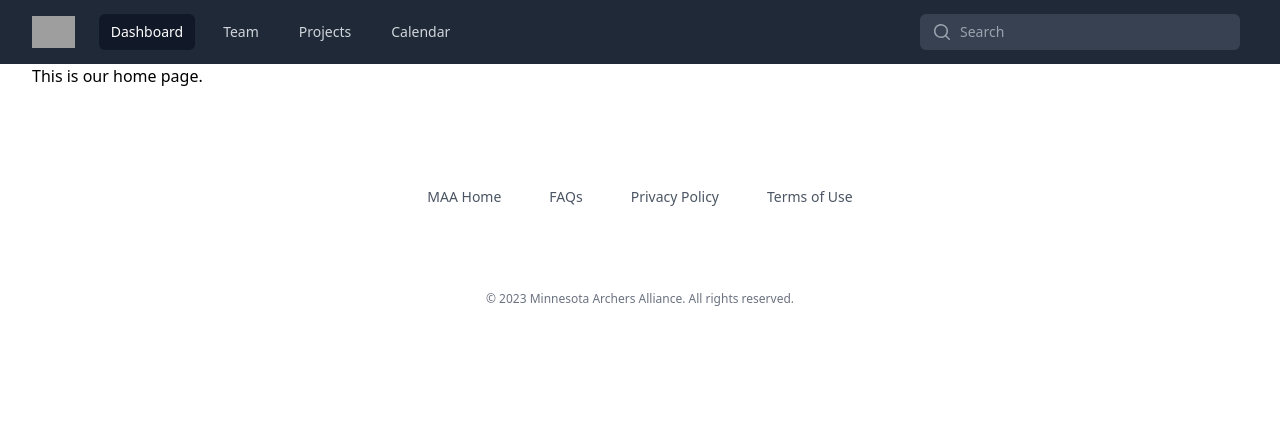
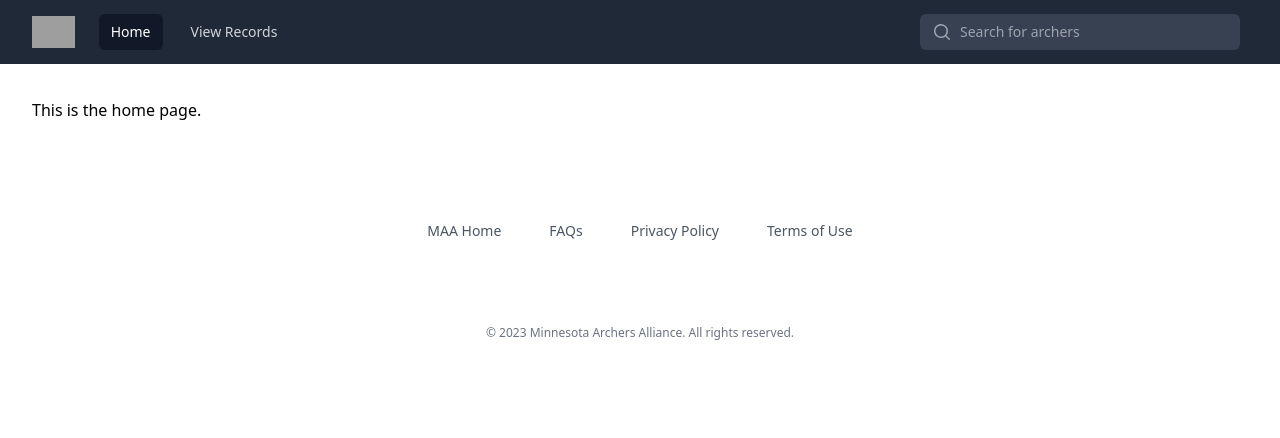
Before and after one commit to timwilson/django-maast, a Django app: template maast/templates/home.html in a window 1280 px wide. Shown: the top 438 px of the page. Run offline with Django 5.2, Linux system fonts and the light colour scheme; the template is opened without the code that fills it, so the values that code supplies are empty; some libraries are stand-ins or nearby versions; grey boxes are pictures that could not be loaded.

Commit message:
Add modal button to navbar

```diff
--- a/maast/templates/_base.html
+++ b/maast/templates/_base.html
@@ -20,7 +20,33 @@
         {% block content %}
         {% endblock content %}
     </div>
+{% include "modal.html" %}
 {% include "_footer.html" %}
+<script>
+    // JavaScript for the modal functionality
+    document.addEventListener('DOMContentLoaded', (event) => {
+        const modal = document.getElementById('modal');
+        const viewRecordsLink = document.getElementById('viewRecordsLink');
+        const closeModal = document.getElementById('closeModal');
+
+        if (viewRecordsLink) {
+            viewRecordsLink.onclick = function (e) {
+                e.preventDefault(); // Prevent default link behavior
+                modal.classList.remove('hidden');
+            };
+        }
+
+        closeModal.onclick = function () {
+            modal.classList.add('hidden');
+        }
+
+        window.addEventListener('keydown', function (e) {
+            if (e.key === 'Escape') {
+                modal.classList.add('hidden');
+            }
+        });
+    });
+</script>
 {% block extra_js %}
 {% endblock extra_js %}
 </body>
--- a/maast/templates/_header.html
+++ b/maast/templates/_header.html
@@ -1,18 +1,19 @@
-{%  load static %}
+{% load static %}
 <nav class="bg-gray-800">
     <div class="mx-auto max-w-7xl px-2 sm:px-4 lg:px-8">
         <div class="relative flex h-16 items-center justify-between">
             <div class="flex items-center px-2 lg:px-0">
                 <div class="flex-shrink-0">
-          <img class="h-8 w-auto" src="{% static "img/MAA-logo-white.svg" %}" alt="Minnesota Archers Alliance">
+                    <a href="/"><img class="h-8 w-auto" src="{% static "img/MAA-logo-white.svg" %}"
+                                     alt="Minnesota Archers Alliance"></a>
                 </div>
                 <div class="hidden lg:ml-6 lg:block">
                     <div class="flex space-x-4">
                         <!-- Current: "bg-gray-900 text-white", Default: "text-gray-300 hover:bg-gray-700 hover:text-white" -->
-            <a href="#" class="rounded-md bg-gray-900 px-3 py-2 text-sm font-medium text-white">Dashboard</a>
-            <a href="#" class="rounded-md px-3 py-2 text-sm font-medium text-gray-300 hover:bg-gray-700 hover:text-white">Team</a>
-            <a href="#" class="rounded-md px-3 py-2 text-sm font-medium text-gray-300 hover:bg-gray-700 hover:text-white">Projects</a>
-            <a href="#" class="rounded-md px-3 py-2 text-sm font-medium text-gray-300 hover:bg-gray-700 hover:text-white">Calendar</a>
+                        <a href="/"
+                           class="rounded-md bg-gray-900 px-3 py-2 text-sm font-medium text-white">Home</a>
+                        <a href="#" id="viewRecordsLink"
+                           class="rounded-md px-3 py-2 text-sm font-medium text-gray-300 hover:bg-gray-700 hover:text-white">View Records</a>
                     </div>
                 </div>
             </div>
@@ -21,17 +22,24 @@
                     <label for="search" class="sr-only">Search</label>
                     <div class="relative">
                         <div class="pointer-events-none absolute inset-y-0 left-0 flex items-center pl-3">
-              <svg class="h-5 w-5 text-gray-400" viewBox="0 0 20 20" fill="currentColor" aria-hidden="true">
-                <path fill-rule="evenodd" d="M9 3.5a5.5 5.5 0 100 11 5.5 5.5 0 000-11zM2 9a7 7 0 1112.452 4.391l3.328 3.329a.75.75 0 11-1.06 1.06l-3.329-3.328A7 7 0 012 9z" clip-rule="evenodd" />
+                            <svg class="h-5 w-5 text-gray-400" viewBox="0 0 20 20" fill="currentColor"
+                                 aria-hidden="true">
+                                <path fill-rule="evenodd"
+                                      d="M9 3.5a5.5 5.5 0 100 11 5.5 5.5 0 000-11zM2 9a7 7 0 1112.452 4.391l3.328 3.329a.75.75 0 11-1.06 1.06l-3.329-3.328A7 7 0 012 9z"
+                                      clip-rule="evenodd"/>
                             </svg>
                         </div>
-            <input id="search" name="search" class="block w-full rounded-md border-0 bg-gray-700 py-1.5 pl-10 pr-3 text-gray-300 placeholder:text-gray-400 focus:bg-white focus:text-gray-900 focus:ring-0 sm:text-sm sm:leading-6" placeholder="Search" type="search">
+                        <input id="search" name="search"
+                               class="block w-full rounded-md border-0 bg-gray-700 py-1.5 pl-10 pr-3 text-gray-300 placeholder:text-gray-400 focus:bg-white focus:text-gray-900 focus:ring-0 sm:text-sm sm:leading-6"
+                               placeholder="Search for archers" type="search">
                     </div>
                 </div>
             </div>
             <div class="flex lg:hidden">
                 <!-- Mobile menu button -->
-        <button type="button" class="relative inline-flex items-center justify-center rounded-md p-2 text-gray-400 hover:bg-gray-700 hover:text-white focus:outline-none focus:ring-2 focus:ring-inset focus:ring-white" aria-controls="mobile-menu" aria-expanded="false">
+                <button type="button"
+                        class="relative inline-flex items-center justify-center rounded-md p-2 text-gray-400 hover:bg-gray-700 hover:text-white focus:outline-none focus:ring-2 focus:ring-inset focus:ring-white"
+                        aria-controls="mobile-menu" aria-expanded="false">
                     <span class="absolute -inset-0.5"></span>
                     <span class="sr-only">Open main menu</span>
                     <!--
@@ -39,16 +47,19 @@
 
                       Menu open: "hidden", Menu closed: "block"
                     -->
-          <svg class="block h-6 w-6" fill="none" viewBox="0 0 24 24" stroke-width="1.5" stroke="currentColor" aria-hidden="true">
-            <path stroke-linecap="round" stroke-linejoin="round" d="M3.75 6.75h16.5M3.75 12h16.5m-16.5 5.25h16.5" />
+                    <svg class="block h-6 w-6" fill="none" viewBox="0 0 24 24" stroke-width="1.5" stroke="currentColor"
+                         aria-hidden="true">
+                        <path stroke-linecap="round" stroke-linejoin="round"
+                              d="M3.75 6.75h16.5M3.75 12h16.5m-16.5 5.25h16.5"/>
                     </svg>
                     <!--
                       Icon when menu is open.
 
                       Menu open: "block", Menu closed: "hidden"
                     -->
-          <svg class="hidden h-6 w-6" fill="none" viewBox="0 0 24 24" stroke-width="1.5" stroke="currentColor" aria-hidden="true">
-            <path stroke-linecap="round" stroke-linejoin="round" d="M6 18L18 6M6 6l12 12" />
+                    <svg class="hidden h-6 w-6" fill="none" viewBox="0 0 24 24" stroke-width="1.5" stroke="currentColor"
+                         aria-hidden="true">
+                        <path stroke-linecap="round" stroke-linejoin="round" d="M6 18L18 6M6 6l12 12"/>
                     </svg>
                 </button>
             </div>
@@ -59,10 +70,9 @@
     <div class="lg:hidden" id="mobile-menu">
         <div class="space-y-1 px-2 pb-3 pt-2">
             <!-- Current: "bg-gray-900 text-white", Default: "text-gray-300 hover:bg-gray-700 hover:text-white" -->
-      <a href="#" class="block rounded-md bg-gray-900 px-3 py-2 text-base font-medium text-white">Dashboard</a>
-      <a href="#" class="block rounded-md px-3 py-2 text-base font-medium text-gray-300 hover:bg-gray-700 hover:text-white">Team</a>
-      <a href="#" class="block rounded-md px-3 py-2 text-base font-medium text-gray-300 hover:bg-gray-700 hover:text-white">Projects</a>
-      <a href="#" class="block rounded-md px-3 py-2 text-base font-medium text-gray-300 hover:bg-gray-700 hover:text-white">Calendar</a>
+            <a href="/" class="block rounded-md bg-gray-900 px-3 py-2 text-base font-medium text-white">Home</a>
+            <a href="#" id="viewRecordsLink"
+               class="block rounded-md px-3 py-2 text-base font-medium text-gray-300 hover:bg-gray-700 hover:text-white">View Records</a>
         </div>
     </div>
 </nav>
--- a/maast/templates/home.html
+++ b/maast/templates/home.html
@@ -1,7 +1,19 @@
 {% extends "_base.html" %}
+{% load static %}
 
-{% block title %}Home{% endblock title %}
+{% block head %}
+    <!-- Add any specific head content here -->
+{% endblock head %}
+
+{% block title %}Home Page{% endblock title %}
 
 {% block content %}
-<h1>This is our home page.</h1>
+    <div class="mt-8 flow-root">
+        <div class="inline-block min-w-full align-middle">
+            <h1>This is the home page.</h1>
+        </div>
+    </div>
 {% endblock content %}
+
+{% block extra_js %}
+{% endblock extra_js %}
--- /dev/null
+++ b/maast/templates/modal.html
@@ -0,0 +1,64 @@
+<!-- This is the modal menu with links to state records for the various rounds. -->
+<div id="modal" class="hidden fixed inset-0 bg-black bg-opacity-30 transition-opacity duration-300">
+    <div class="flex items-center justify-center min-h-screen">
+        <div class="bg-white rounded-lg p-8 relative grid grid-cols-1 md:grid-cols-3 gap-4">
+            <!-- Close button -->
+            <button id="closeModal"
+                    class="absolute top-0 right-0 m-2 text-black bg-transparent hover:bg-gray-200 hover:text-black rounded-full text-lg leading-none">
+                <i class="fa-solid fa-xmark"></i>
+            </button>
+
+            <div>
+                <h3 class="text-center text-lg font-bold">Indoor</h3>
+                <ul>
+                    <li class="text-left"><a href="/records/13">18 meters (60 arrows)</a></li>
+                    <li class="text-left"><a href="/records/2">25 meters (60 arrows)</a></li>
+                    <li class="text-left"><a href="/records/1">NFAA Indoor (one-day)</a></li>
+                    <li class="text-left"><a href="/records/31">NFAA Indoor (two-day)</a></li>
+                    <li class="text-left"><a href="/records/33">Vegas</a></li>
+                    <li class="text-left"><a href="/records/34">Vegas 330</a></li>
+                </ul>
+            </div>
+
+            <div>
+                <h3 class="text-center text-lg font-bold">Outdoor</h3>
+                <ul>
+                    <li class="text-left"><a href="/records/14">20 meters (72 arrows)</a></li>
+                    <li class="text-left"><a href="/records/15">25 meters (72 arrows)</a></li>
+                    <li class="text-left"><a href="/records/16">30 meters (72 arrows)</a></li>
+                    <li class="text-left"><a href="/records/17">50 meters (72 arrows)</a></li>
+                    <li class="text-left"><a href="/records/18">60 meters (72 arrows)</a></li>
+                    <li class="text-left"><a href="/records/19">70 meters (72 arrows)</a></li>
+                    <li class="text-left"><a href="/records/3">NFAA Field (14 targets)</a></li>
+                    <li class="text-left"><a href="/records/4">NFAA Field (28 targets)</a></li>
+                    <li class="text-left"><a href="/records/5">NFAA Hunter (14 targets)</a></li>
+                    <li class="text-left"><a href="/records/6">NFAA Hunter (28 targets)</a></li>
+                    <li class="text-left"><a href="/records/7">NFAA Animal (14 targets)</a></li>
+                    <li class="text-left"><a href="/records/8">NFAA Animal (28 targets)</a></li>
+                    <li class="text-left"><a href="/records/9">Pro NFAA Field (14 targets)</a></li>
+                    <li class="text-left"><a href="/records/10">Pro NFAA Field (28 targets)</a></li>
+                    <li class="text-left"><a href="/records/11">Pro NFAA Hunter (14 targets)</a></li>
+                    <li class="text-left"><a href="/records/12">Pro NFAA Hunter (28 targets)</a></li>
+                </ul>
+            </div>
+
+            <div>
+                <h3 class="text-center text-lg font-bold">Retired</h3>
+                <ul>
+                    <li class="text-left"><a href="/records/30">10 meters (36 arrows)</a></li>
+                    <li class="text-left"><a href="/records/29">15 meters (36 arrows)</a></li>
+                    <li class="text-left"><a href="/records/27">20 meters (36 arrows)</a></li>
+                    <li class="text-left"><a href="/records/26">25 meters (36 arrows)</a></li>
+                    <li class="text-left"><a href="/records/25">30 meters (36 arrows)</a></li>
+                    <li class="text-left"><a href="/records/24">40 meters (36 arrows)</a></li>
+                    <li class="text-left"><a href="/records/23">50 meters (36 arrows)</a></li>
+                    <li class="text-left"><a href="/records/22">60 meters (36 arrows)</a></li>
+                    <li class="text-left"><a href="/records/21">70 meters (36 arrows)</a></li>
+                    <li class="text-left"><a href="/records/20">90 meters (36 arrows)</a></li>
+                    <li class="text-left"><a href="/records/32">Full FITA</a></li>
+                    <li class="text-left"><a href="/records/28">NFAA 810</a></li>
+                </ul>
+            </div>
+        </div>
+    </div>
+</div>
--- a/maast/urls.py
+++ b/maast/urls.py
@@ -1,6 +1,7 @@
 from django.urls import path
 
 from maast.views.events import get_valid_scores_by_event
+from maast.views.home import home_page_view
 from maast.views.persons import (
     get_valid_data_by_person,
     get_valid_person_scores,
@@ -11,7 +12,7 @@ from maast.views.records import get_valid_records_by_round
 from maast.views.scores import get_valid_scores_by_round_and_division
 
 urlpatterns = [
-    # path("", home_page_view, name="home"),
+    path("", home_page_view, name="home"),
     path("profile/<str:person_slug>", get_valid_data_by_person, name="person_profile"),
     path("records/<int:round_id>", get_valid_records_by_round, name="round_records"),
     path(
--- /dev/null
+++ b/maast/views/home.py
@@ -0,0 +1,5 @@
+from django.shortcuts import render
+
+
+def home_page_view(request):
+    return render(request, "home.html")
```
Lines whose indentation alone changed are shown as unchanged.
